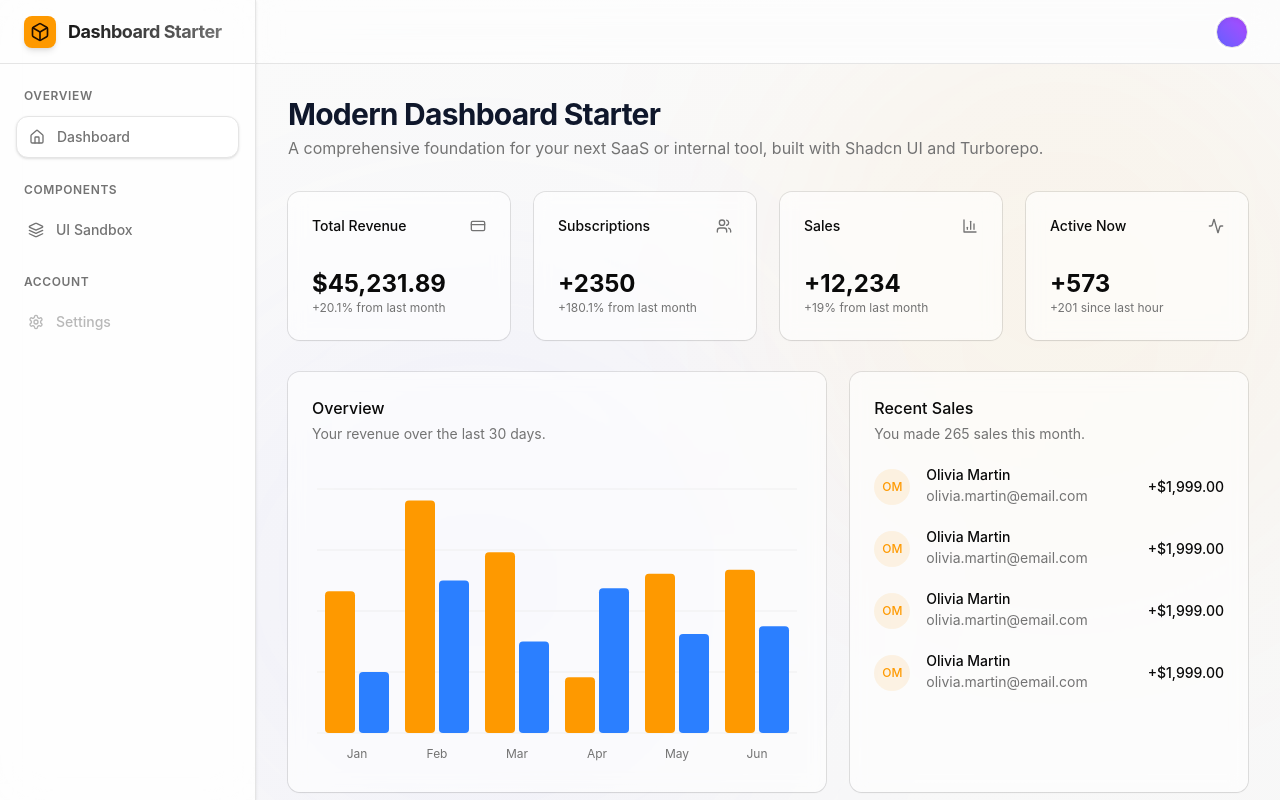
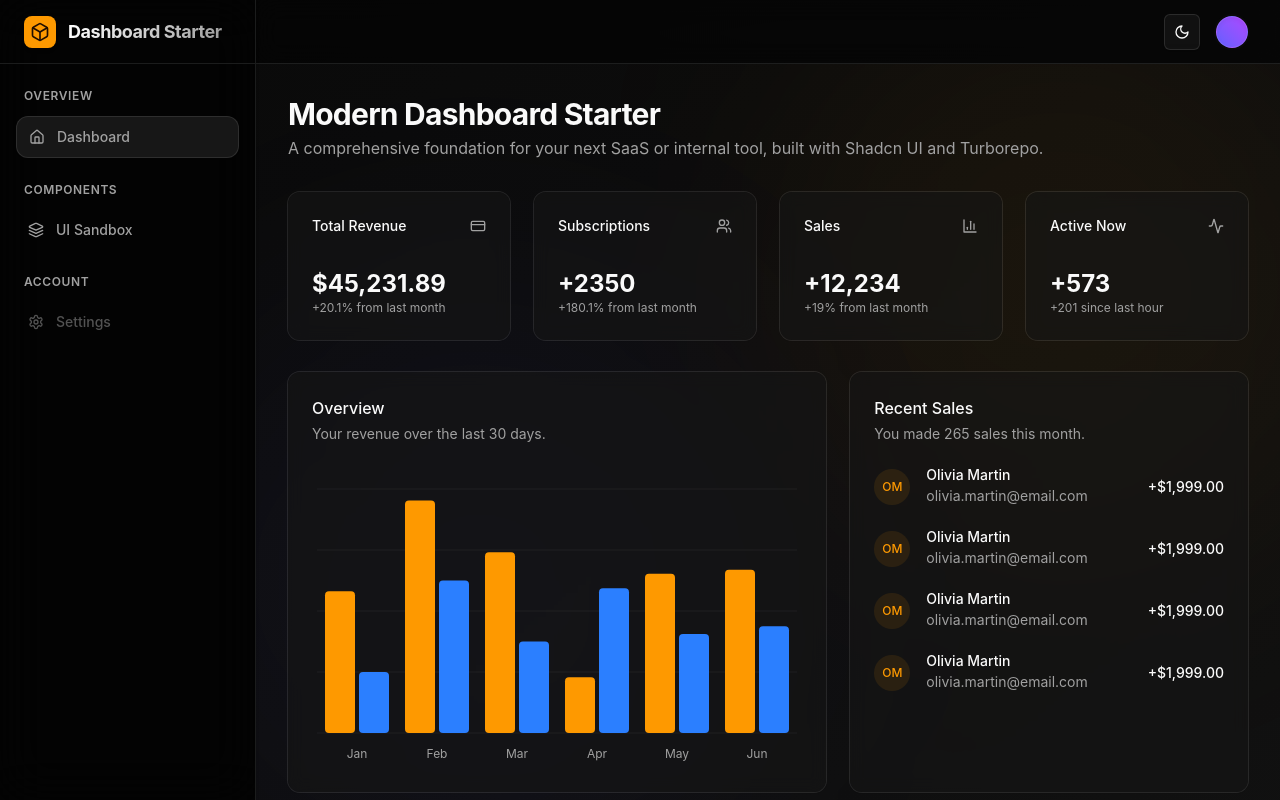
Before and after one commit to dzikrisyairozi/turborepo-fullstack-starter, a React (Vite) app in the folder apps/dashboard/: page / in a window 1280 px wide. Built offline with nearby package versions, Linux system fonts and the light colour scheme.

Commit message:
feat(dashboard): implement dark mode theme switcher
- Add next-themes for theme management
- Set dark mode as the default theme
- Implement ThemeProvider and ThemeToggle components
- Integrate theme switcher into the dashboard header
- Clean up hardcoded styles in index.css for theme compatibility

```diff
--- /dev/null
+++ b/apps/dashboard/src/components/theme-provider.tsx
@@ -0,0 +1,9 @@
+import * as React from 'react';
+import { ThemeProvider as NextThemesProvider } from 'next-themes';
+
+export function ThemeProvider({
+  children,
+  ...props
+}: React.ComponentProps<typeof NextThemesProvider>) {
+  return <NextThemesProvider {...props}>{children}</NextThemesProvider>;
+}
--- /dev/null
+++ b/apps/dashboard/src/components/theme-toggle.tsx
@@ -0,0 +1,37 @@
+import { Moon, Sun } from 'lucide-react';
+import { useTheme } from 'next-themes';
+
+import { Button } from '@repo/ui/components/ui/button';
+import {
+  DropdownMenu,
+  DropdownMenuContent,
+  DropdownMenuItem,
+  DropdownMenuTrigger,
+} from '@repo/ui/components/ui/dropdown-menu';
+
+export function ThemeToggle() {
+  const { setTheme } = useTheme();
+
+  return (
+    <DropdownMenu>
+      <DropdownMenuTrigger asChild>
+        <Button variant="outline" size="icon">
+          <Sun className="h-[1.2rem] w-[1.2rem] rotate-0 scale-100 transition-all dark:-rotate-90 dark:scale-0" />
+          <Moon className="absolute h-[1.2rem] w-[1.2rem] rotate-90 scale-0 transition-all dark:rotate-0 dark:scale-100" />
+          <span className="sr-only">Toggle theme</span>
+        </Button>
+      </DropdownMenuTrigger>
+      <DropdownMenuContent align="end">
+        <DropdownMenuItem onClick={() => setTheme('light')}>
+          Light
+        </DropdownMenuItem>
+        <DropdownMenuItem onClick={() => setTheme('dark')}>
+          Dark
+        </DropdownMenuItem>
+        <DropdownMenuItem onClick={() => setTheme('system')}>
+          System
+        </DropdownMenuItem>
+      </DropdownMenuContent>
+    </DropdownMenu>
+  );
+}
--- a/apps/dashboard/src/index.css
+++ b/apps/dashboard/src/index.css
@@ -4,6 +4,6 @@
 
 @layer base {
   body {
-    @apply bg-slate-50 text-slate-900 antialiased;
+    @apply antialiased;
   }
 }
--- a/apps/dashboard/src/main.tsx
+++ b/apps/dashboard/src/main.tsx
@@ -2,6 +2,7 @@
 import { createRoot } from 'react-dom/client';
 import { RouterProvider, createRouter } from '@tanstack/react-router';
 import { QueryClient, QueryClientProvider } from '@tanstack/react-query';
+import { ThemeProvider } from './components/theme-provider';
 import './index.css';
 
 // Import the generated route tree
@@ -23,7 +24,9 @@
 createRoot(document.getElementById('root')!).render(
   <StrictMode>
     <QueryClientProvider client={queryClient}>
-      <RouterProvider router={router} />
+      <ThemeProvider defaultTheme="dark" attribute="class">
+        <RouterProvider router={router} />
+      </ThemeProvider>
     </QueryClientProvider>
   </StrictMode>,
 );
--- a/apps/dashboard/src/routes/_layout.tsx
+++ b/apps/dashboard/src/routes/_layout.tsx
@@ -1,5 +1,6 @@
 import { Outlet, createFileRoute, Link } from '@tanstack/react-router';
 import { Home, Layers, Settings, Box } from 'lucide-react';
+import { ThemeToggle } from '../components/theme-toggle';
 
 export const Route = createFileRoute('/_layout')({
   component: DashboardLayout,
@@ -66,6 +67,7 @@
         {/* Header */}
         <header className="h-16 flex justify-end items-center px-8 bg-white/50 dark:bg-black/50 backdrop-blur-md border-b border-border sticky top-0 z-10 text-foreground">
           <div className="flex items-center gap-4">
+            <ThemeToggle />
             <div className="h-8 w-8 rounded-full bg-gradient-to-tr from-indigo-500 to-purple-500 shadow-inner ring-2 ring-background border border-border cursor-pointer hover:opacity-90 transition-opacity"></div>
           </div>
         </header>
```
Also changed, not shown: apps/dashboard/package.json (+5 -4 lines), 1 other file (tests, documents, lock files or other folders).
